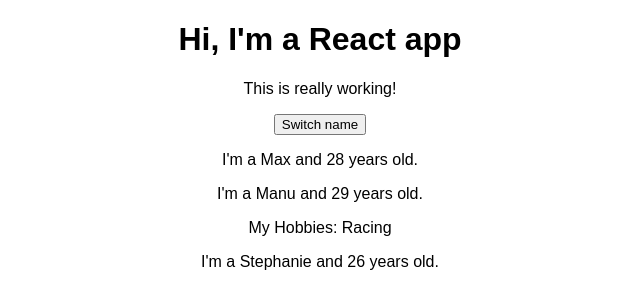
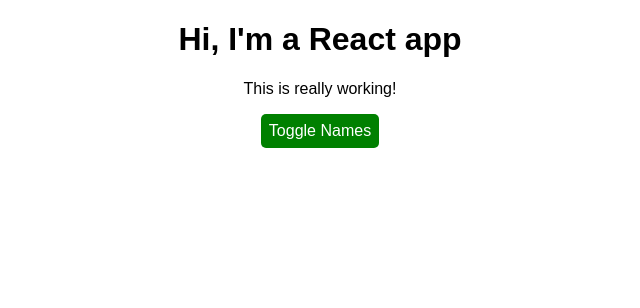
Before and after one commit to keerthinaik/react-complete-guide, a React (Create React App) app: page / in a window 1280 px wide. Shown: the top 308 px of the page, without its empty margins (320-960 px from the left). Built offline with nearby package versions, Linux system fonts and the light colour scheme.

Commit message:
added radium based styling

```diff
--- a/package.json
+++ b/package.json
@@ -3,9 +3,11 @@
   "version": "0.1.0",
   "private": true,
   "dependencies": {
+    "radium": "^0.26.0",
     "react": "^16.13.1",
     "react-dom": "^16.13.1",
-    "react-scripts": "1.1.5"
+    "react-scripts": "1.1.5",
+    "styled-components": "^5.1.1"
   },
   "scripts": {
     "start": "react-scripts start",
--- a/src/App.css
+++ b/src/App.css
@@ -1,3 +1,11 @@
 .App {
   text-align: center;
 }
+
+.red{
+  color: red;
+}
+
+.bold{
+  font-weight: bold;
+}
--- a/src/App.js
+++ b/src/App.js
@@ -1,78 +1,122 @@
-import React, { useState } from 'react';
+import React, {Component} from 'react';
+import Radium, { StyleRoot } from 'radium';
 import './App.css';
 import Person from './Person/Person'
 
-const app = props => {
+class App extends Component {
+    state = {
+        persons: [
+            {id: '1', name: 'Max', age: 28},
+            {id: '2', name: 'Manu', age: 29},
+            {id: '3', name: 'Stephanie', age: 26}
+        ],
+        otherState: 'Some other value',
+        showPersons: false
+    };
 
-    const [ personsState, setPersonsState] = useState({
-        persons: [
-            {name: 'Max', age: 28},
-            {name: 'Manu', age: 29},
-            {name: 'Stephanie', age: 26}
-        ],
-        otherState: 'Some other value'
-    });
+    nameChangedHandler = (event, id) => {
+        const personIndex = this.state.persons.findIndex(p => {
+            return p.id === id;
+        });
 
-    console.log(personsState);
+        const person = {
+            ...this.state.persons[personIndex]
+        };
 
-    const switchNameHandler = () => {
-        setPersonsState({
-            persons: [
-                {name: 'Maxmilian', age: 28},
-                {name: 'Manu', age: 29},
-                {name: 'Stephanie', age: 27}
-            ],
-            otherState: 'Some other value'
+        person.name = event.target.value;
+
+        const persons = [...this.state.persons];
+        persons[personIndex] = person;
+
+        this.setState({
+            persons: persons
+        });
+
+    };
+
+    deletePersonHandler = (personIndex) => {
+        // vanilla syntax slice() will create a copy of array
+        // const persons = this.state.persons.slice();
+        // ES6 syntax
+        const persons = [...this.state.persons];
+        persons.splice(personIndex, 1);
+        this.setState({
+            persons: persons
+        })
+    };
+
+    togglePersonsHandler = () => {
+        const doesShow = this.state.showPersons;
+        this.setState({
+            showPersons: !doesShow
         });
     };
 
-    return (
-        <div className="App">
-            <h1>Hi, I'm a React app</h1>
-            <p>This is really working!</p>
-            <button onClick={switchNameHandler}>Switch name</button>
-            <Person name={personsState.persons[0].name} age={personsState.persons[0].age}/>
-            <Person name={personsState.persons[1].name} age={personsState.persons[1].age}>My Hobbies: Racing</Person>
-            <Person name={personsState.persons[2].name} age={personsState.persons[2].age}/>
-        </div>
-    );
-};
+    render() {
 
-// class App extends Component {
-//     state = {
-//         persons: [
-//             {name: 'Max', age: 28},
-//             {name: 'Manu', age: 29},
-//             {name: 'Stephanie', age: 26}
-//         ],
-//         otherState: 'Some other value'
-//     };
-//
-//     switchNameHandler = () => {
-//         // console.log("Was Clicked!");
-//         // DON'T DO THIS: this.state.persons[0].name = 'Maxmilian'
-//         this.setState({
-//             persons: [
-//                 {name: 'Maxmilian', age: 28},
-//                 {name: 'Manu', age: 29},
-//                 {name: 'Stephanie', age: 27}
-//             ]
-//         })
-//     };
-//
-//     render() {
-//         return (
-//             <div className="App">
-//                 <h1>Hi, I'm a React app</h1>
-//                 <p>This is really working!</p>
-//                 <button onClick={this.switchNameHandler}>Switch name</button>
-//                 <Person name={this.state.persons[0].name} age={this.state.persons[0].age}/>
-//                 <Person name={this.state.persons[1].name} age={this.state.persons[1].age}>My Hobbies: Racing</Person>
-//                 <Person name={this.state.persons[2].name} age={this.state.persons[2].age}/>
-//             </div>
-//         );
-//         // return React.createElement('div', {className:'App'}, React.createElement('h1', null, 'HI I\'m React app'));
-//     }
-// }
+        const style = {
+            color: 'white',
+            font: 'inherit',
+            border: 'None',
+            borderRadius: '5px',
+            padding: '8px',
+            cursor: 'pointer',
 
-export default app;
+            ':hover': {
+                backgroundColor: 'lightgreen',
+                color: 'black'
+            }
+        };
+
+        let persons = null;
+
+        style.backgroundColor = 'green';
+
+        if (this.state.showPersons) {
+            style.backgroundColor = 'red';
+            style[':hover'] = {
+                backgroundColor: 'salmon',
+                color: 'black'
+            }.
+            persons = (
+                <div>
+                    {
+                        this.state.persons.map((person, index) => {
+                            return <Person
+                                click={() => this.deletePersonHandler(index)}
+                                changed={(event) => this.nameChangedHandler(event, person.id)}
+                                name={person.name}
+                                age={person.age}
+                                key={person.id}
+                            />
+                        })
+                    }
+                </div>
+            );
+        }
+
+        let classes = [];
+        if (this.state.persons.length <= 2) {
+            classes.push('red');
+        }
+        if (this.state.persons.length <= 1) {
+            classes.push('bold');
+        }
+
+        return (
+            <StyleRoot>
+                <div className="App">
+                    <h1>Hi, I'm a React app</h1>
+                    <p className={classes.join(' ')}>This is really working!</p>
+                    <button
+                        style={style}
+                        onClick={() => this.togglePersonsHandler('Maxmilian!!')}>Toggle Names
+                    </button>
+                    {persons}
+                </div>
+            </StyleRoot>
+        );
+    }
+}
+
+export default Radium(App);
--- /dev/null
+++ b/src/Person/Person.css
@@ -0,0 +1,16 @@
+.Person {
+    width: 60%;
+    margin: auto;
+    border: 1px solid orangered;
+    box-shadow: 0 2px 3px #ccc;
+    padding: 16px;
+    text-align: center;
+}
+
+/*
+@media (min-width: 500px) {
+    .Person {
+        width: 450px;
+    }
+}
+*/
--- a/src/Person/Person.js
+++ b/src/Person/Person.js
@@ -1,12 +1,21 @@
 import React from 'react';
+import Radium from  'radium';
+import './Person.css'
 
 const person = (props) => {
+
+    const style = {
+        '@media (min-width: 500px)': {
+            width: '450px'
+        }
+    };
+
     return (
-        <div>
-            <p>I'm a {props.name} and {props.age} years old.</p>
-            <p>{props.children}</p>
+        <div className="Person" style={style}>
+            <p onClick={props.click}>I'm {props.name} and {props.age} years old.</p>
+            <input type="text" onChange={props.changed} value={props.name}/>
         </div>
     )
 };
 
-export default person;
+export default Radium(person);
```
Also changed, not shown: 1 other file (tests, documents, lock files or other folders).
